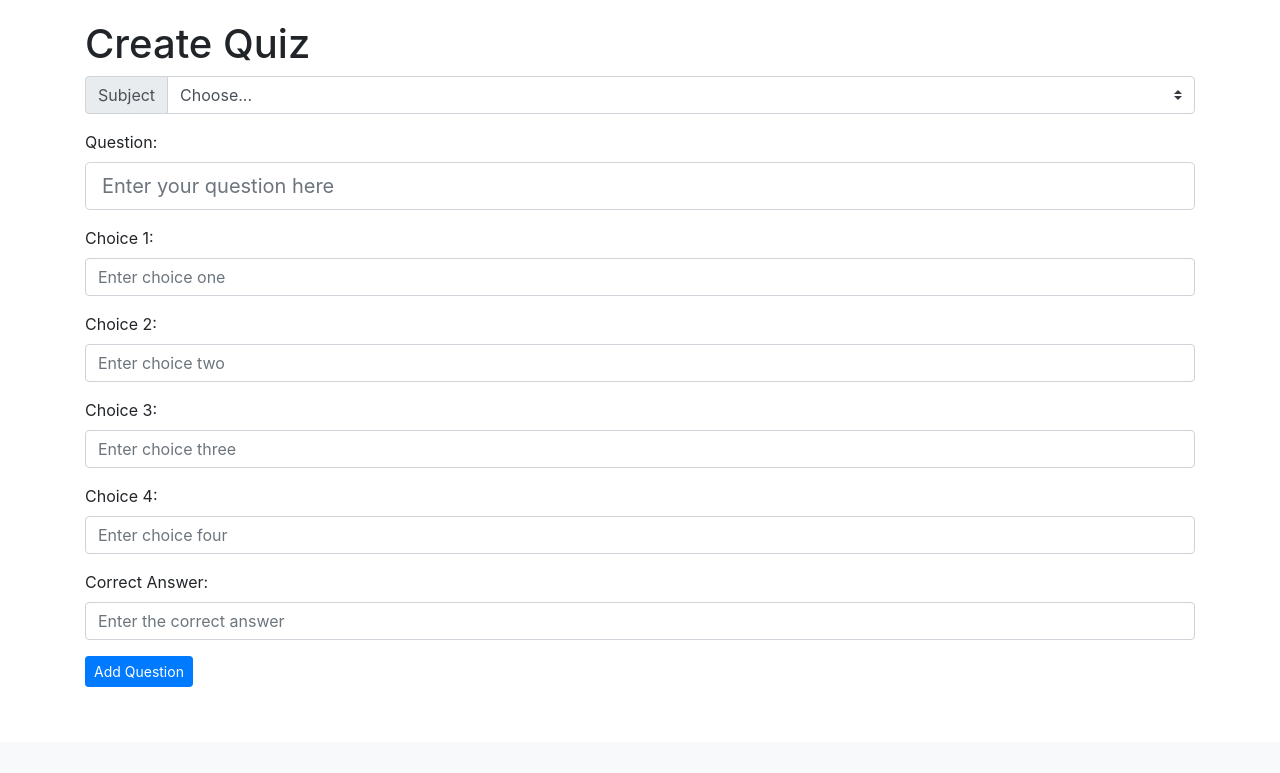
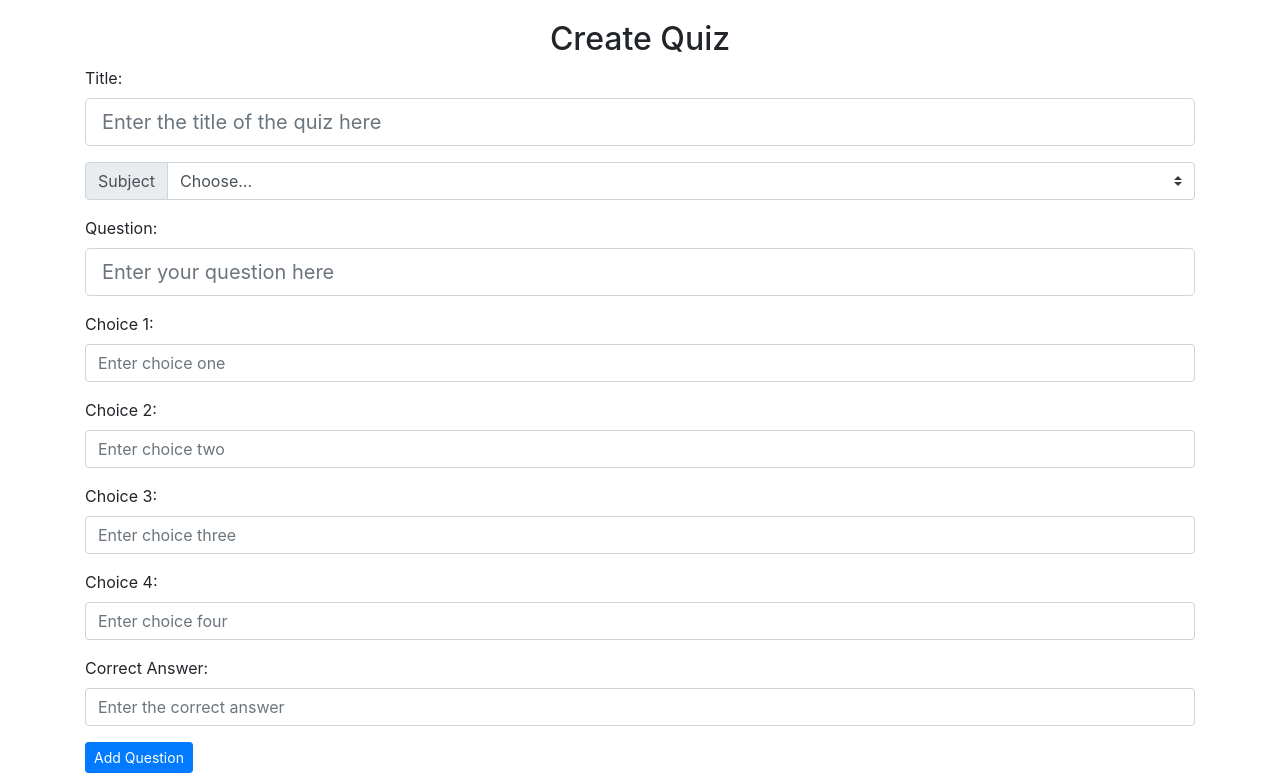
Before and after one commit to C2Meng/Education-Forum, a Flask app: page /create-quiz in a window 1280 px wide. Shown: the part 58-831 px from the top of the page. Before the commit the page ends 745 px from the top, so only its background shows below. Run offline with Flask 3, Linux system fonts and the light colour scheme; some libraries are stand-ins or nearby versions.

Commit message:
added my-quiz that displays all previous quizzes

```diff
--- a/website/question.py
+++ b/website/question.py
@@ -5,10 +5,15 @@ from .models import Quiz, Question, Answer
 
 question = Blueprint('question', __name__)
 
+@question.route('/my-quiz', methods = ['GET', 'POST'] )
+def my_quiz():
+    quizzes = Quiz.query.all()
+    return render_template('my-quiz.html', quizzes=quizzes)
 
 @question.route('/create-quiz', methods = ['GET','POST'])
 def create_quiz():
    if request.method == 'POST':
+        title = request.form['title']
         subject = request.form['subject']
         question_text = request.form['question']
         choices = request.form.getlist('choices')
@@ -16,7 +21,7 @@ def create_quiz():
 
 
         # Create the quiz
-        quiz = Quiz(title=subject, subject=subject, description=f"Quiz on {subject}")
+        quiz = Quiz(title=title, subject=subject, description=f"Quiz on {subject}")
         db.session.add(quiz)
         db.session.commit()
 
--- a/website/templates/base.html
+++ b/website/templates/base.html
@@ -35,7 +35,7 @@
             <div class="navbar-nav mx-auto h6">
                   <a class="nav-item nav-link" id="login" href="/login">Login</a>
                   <a class="nav-item nav-link" id="signUp" href="/sign-up">Sign Up</a>
-                  <a class="nav-item nav-link" id="quest" href="/quiz"> My Quiz</a>
+                  <a class="nav-item nav-link" id="myquiz" href="/my-quiz"> My Quiz</a>
                   <a class="nav-item nav-link" id="createquiz" href="/create-quiz">Create Quiz</a>
                   <a class="nav-item nav-link" id="discovery" href="/discovery">Discovery</a>
                   <a class="nav-item nav-link" id="admin" href="/admin_home">Admin</a>
--- a/website/templates/create-quiz.html
+++ b/website/templates/create-quiz.html
@@ -1,8 +1,14 @@
 {% extends "base.html" %}
 {% block title %}Create Quiz{% endblock %}
 {% block content %}
-<h1 align="left">Create Quiz</h1>
+<h2 align="center">Create Quiz</h2>
 <form action="{{ url_for('question.create_quiz') }}" method="POST">
+
+    <div class="form-group">
+        <label for="title">Title:</label>
+        <input type="text" class="form-control form-control-lg" id="title" name="title" placeholder="Enter the title of the quiz here">
+    </div>
+
     <div class="input-group mb-3">
         <div class="input-group-prepend">
             <label class="input-group-text" for="inputGroupSelect01">Subject</label>
--- a/website/templates/quiz.html
+++ b/website/templates/quiz.html
@@ -1,8 +1,8 @@
 {% extends "base.html" %}
 {% block title %}Take Quiz{% endblock %}
 {% block content %}
-
-<p><strong>Subject:</strong> {{ quiz.subject }}</p>
+<h3 align="center" ><strong>Title:</strong> {{ quiz.title }}</h3>
+<p align="center"><strong>Subject:</strong> {{ quiz.subject }}</p>
 
 
 <form action="{{ url_for('question.submit_quiz', quiz_id=quiz.id) }}" method="POST">
--- /dev/null
+++ b/website/templates/read-quiz.html
@@ -0,0 +1,6 @@
+{% extends "base.html" %}
+{% block title %}Read Quiz{% endblock %}
+{% block content %}
+
+<h1>Hello, I am a page created for teachers to read the selected quiz that they made</h1>
+{% endblock %}
```
Also changed, not shown: website/models.py (+12 -3 lines), website/templates/display_quiz.html (+7 -1 lines), website/templates/my-quiz.html (added, +13 -0 lines), instance/quiz.db (deleted), instance/users.db, website/__init__.py (line endings or trailing spaces).
